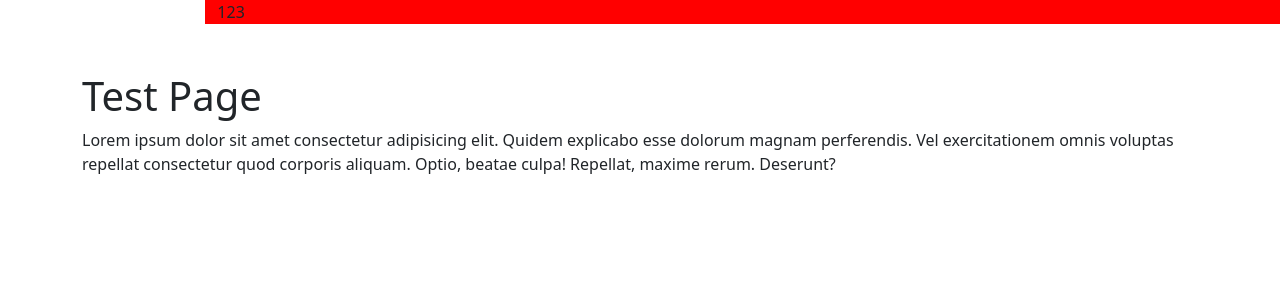
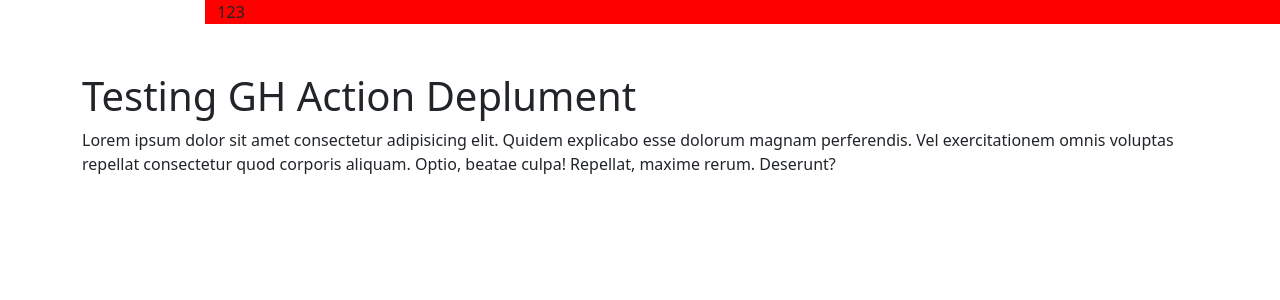
Before and after one commit to MrRowey/Unit-30-Application-Development, a PHP site: page / in a window 1280 px wide. Shown: the top 300 px of the page. Run offline with PHP 8.4, Linux system fonts and the light colour scheme.

Commit message:
Test GH Action Deployment

```diff
--- a/index.php
+++ b/index.php
@@ -18,7 +18,7 @@
 
 
 <div class="container pt-5">
-    <h1>Test Page</h1>
+    <h1>Testing GH Action Deplument</h1>
     <p>Lorem ipsum dolor sit amet consectetur adipisicing elit. Quidem explicabo esse dolorum magnam perferendis. Vel exercitationem omnis voluptas repellat consectetur quod corporis aliquam. Optio, beatae culpa! Repellat, maxime rerum. Deserunt?</p>
 
 </div>
```
